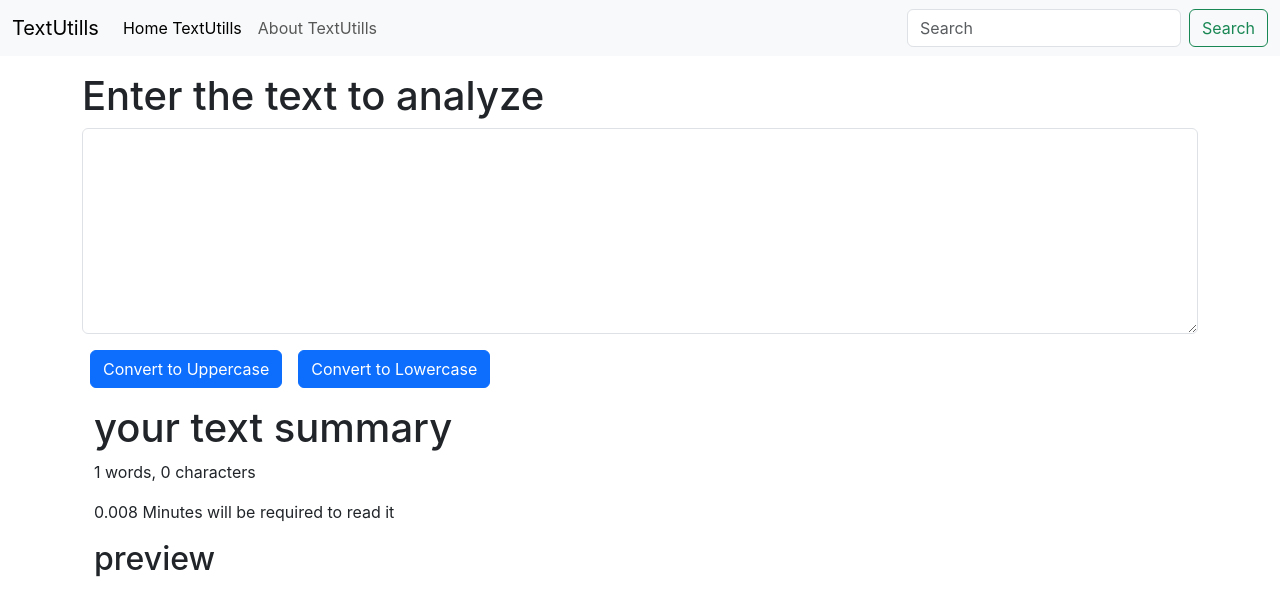
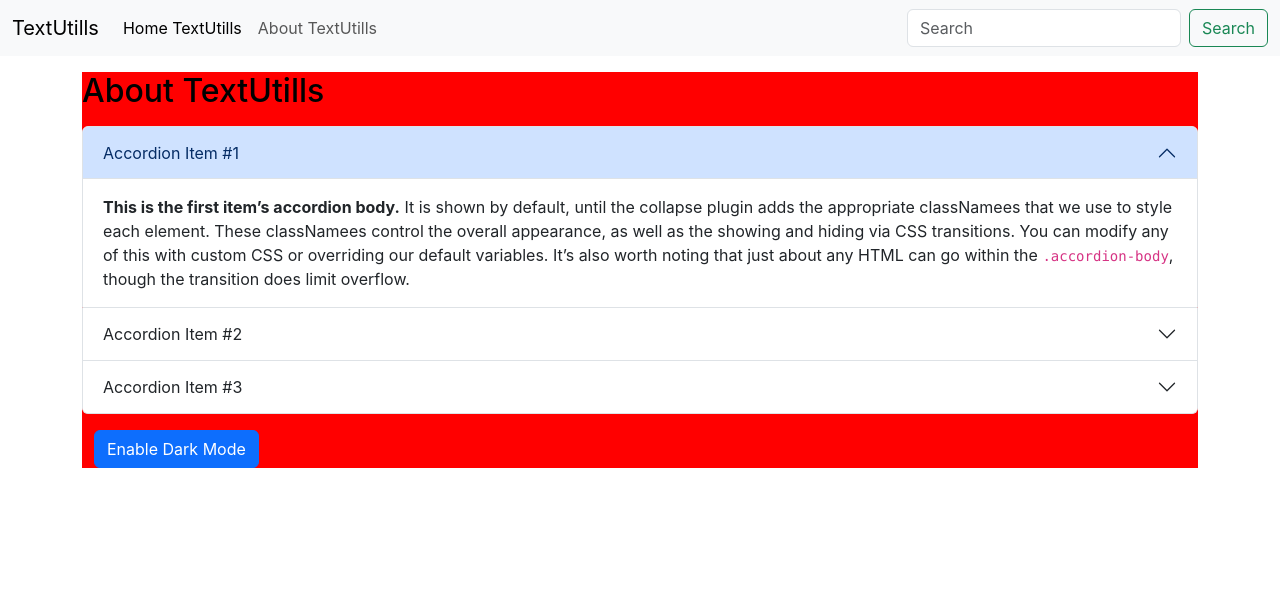
Before and after one commit to Shlokultra/React-Tutorial, a React (Create React App) app: page / in a window 1280 px wide. Shown: the top 616 px of the page. Built offline with nearby package versions, Linux system fonts and the light colour scheme.

Commit message:
cwh video10 half

```diff
--- a/src/App.js
+++ b/src/App.js
@@ -1,14 +1,16 @@
 // import logo from './logo.svg';
 import './App.css';
+import About from './components/About';
 import Navbar from './components/Navbar';
-import Textform from './components/Textform';
+// import Textform from './components/Textform';
 
 function App() {
   return (
     <>
       <Navbar title="TextUtills" aboutText="About TextUtills" homeText="Home TextUtills"/>
       <div className="container my-3">
-      <Textform  heading="Enter the text to analyze"/>
+        <About />
+      {/* <Textform  heading="Enter the text to analyze"/> */}
       </div>
     </>
   );
--- /dev/null
+++ b/src/components/About.js
@@ -0,0 +1,55 @@
+import React from 'react'
+
+export default function About() {
+    let mystyle={
+        color:'black',
+        backgroundColor:'red'
+    }
+
+    return (
+        <div classNameName='container' style={mystyle}>
+            <h2 className='my-2'>About TextUtills</h2>
+            <div className="accordion my-3" id="accordionExample">
+                <div className="accordion-item">
+                    <h2 className="accordion-header">
+                        <button className="accordion-button" type="button" data-bs-toggle="collapse" data-bs-target="#collapseOne" aria-expanded="true" aria-controls="collapseOne">
+                            Accordion Item #1
+                        </button>
+                    </h2>
+                    <div id="collapseOne" className="accordion-collapse collapse show" data-bs-parent="#accordionExample">
+                        <div className="accordion-body">
+                            <strong>This is the first item’s accordion body.</strong> It is shown by default, until the collapse plugin adds the appropriate classNamees that we use to style each element. These classNamees control the overall appearance, as well as the showing and hiding via CSS transitions. You can modify any of this with custom CSS or overriding our default variables. It’s also worth noting that just about any HTML can go within the <code>.accordion-body</code>, though the transition does limit overflow.
+                        </div>
+                    </div>
+                </div>
+                <div className="accordion-item">
+                    <h2 className="accordion-header">
+                        <button className="accordion-button collapsed" type="button" data-bs-toggle="collapse" data-bs-target="#collapseTwo" aria-expanded="false" aria-controls="collapseTwo">
+                            Accordion Item #2
+                        </button>
+                    </h2>
+                    <div id="collapseTwo" className="accordion-collapse collapse" data-bs-parent="#accordionExample">
+                        <div className="accordion-body">
+                            <strong>This is the second item’s accordion body.</strong> It is hidden by default, until the collapse plugin adds the appropriate classNamees that we use to style each element. These classNamees control the overall appearance, as well as the showing and hiding via CSS transitions. You can modify any of this with custom CSS or overriding our default variables. It’s also worth noting that just about any HTML can go within the <code>.accordion-body</code>, though the transition does limit overflow.
+                        </div>
+                    </div>
+                </div>
+                <div className="accordion-item">
+                    <h2 className="accordion-header">
+                        <button className="accordion-button collapsed" type="button" data-bs-toggle="collapse" data-bs-target="#collapseThree" aria-expanded="false" aria-controls="collapseThree">
+                            Accordion Item #3
+                        </button>
+                    </h2>
+                    <div id="collapseThree" className="accordion-collapse collapse" data-bs-parent="#accordionExample">
+                        <div className="accordion-body">
+                            <strong>This is the third item’s accordion body.</strong> It is hidden by default, until the collapse plugin adds the appropriate classNamees that we use to style each element. These classNamees control the overall appearance, as well as the showing and hiding via CSS transitions. You can modify any of this with custom CSS or overriding our default variables. It’s also worth noting that just about any HTML can go within the <code>.accordion-body</code>, though the transition does limit overflow.
+                        </div>
+                    </div>
+                </div>
+            </div>
+            <div className="container my-3">
+                <button type='button' className="btn btn-primary">Enable Dark Mode</button>
+            </div>
+        </div>
+    )
+}
```
